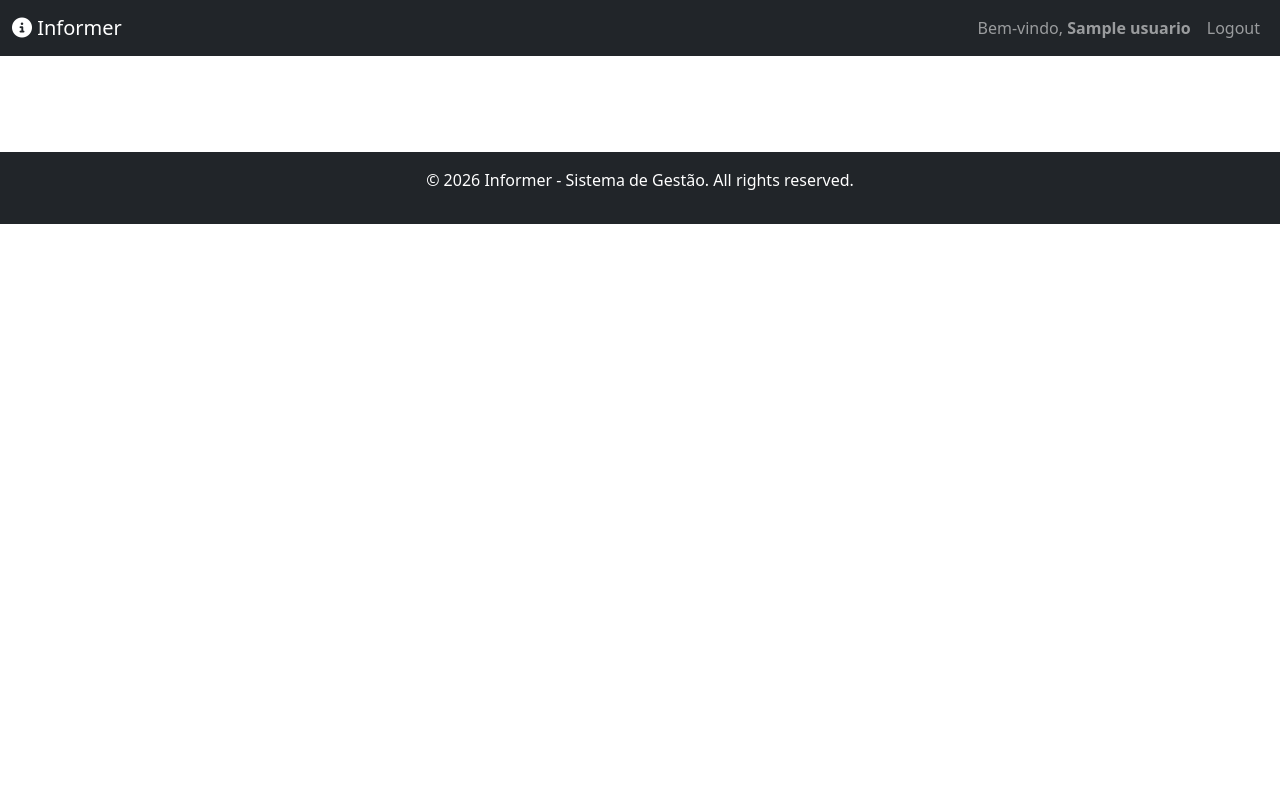
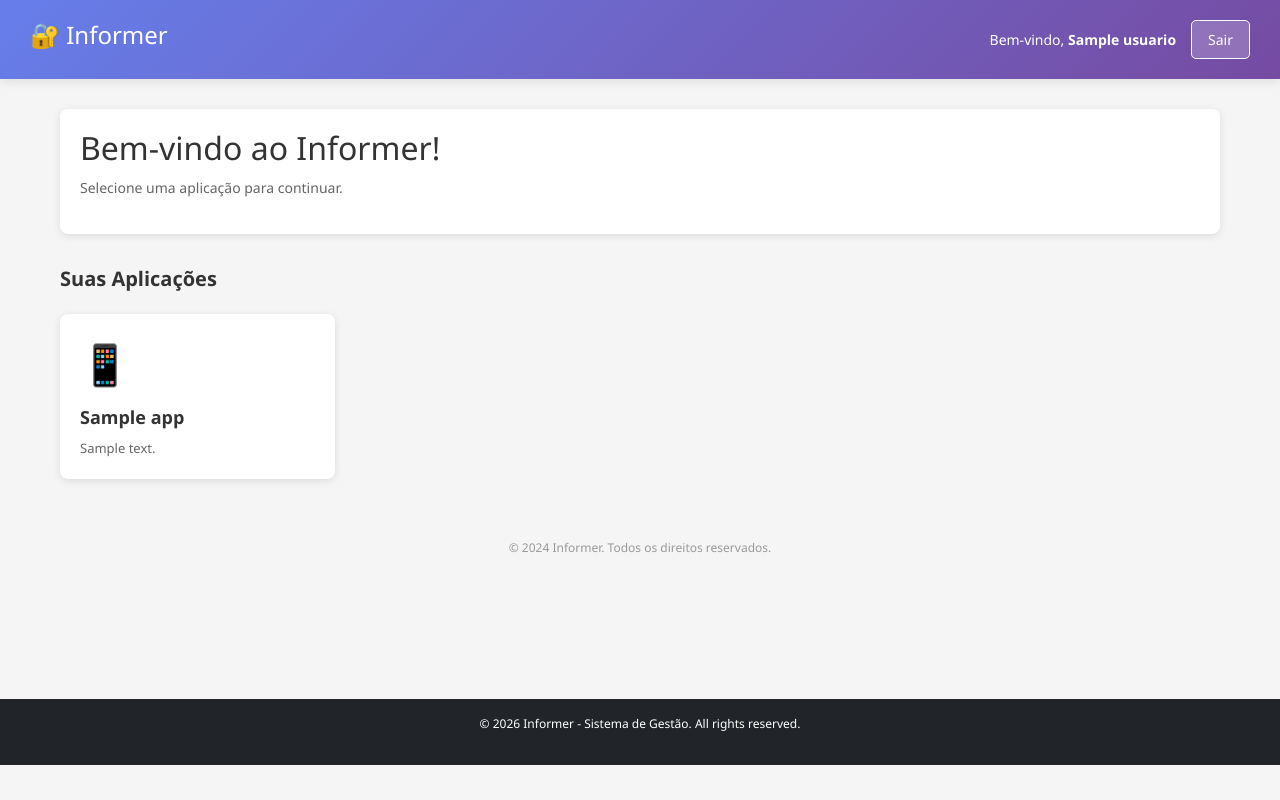
Before and after one commit to rbtosanches/informer-app, a FastAPI app: template templates/base.html in a window 1280 px wide. Run offline with FastAPI, Linux system fonts and the light colour scheme; the template is opened without the code that fills it: most values are stand-ins (such as "Sample title", 1, 10 or a date in 2020); parts of the project's set-up code (start-up, migrations or seed data) failed here and were passed over.

Commit message:
feat: Add login.html and menu.html templates

```diff
--- a/templates/menu.html
+++ b/templates/menu.html
@@ -1,22 +1,189 @@
-<nav class="navbar navbar-expand-lg navbar-dark bg-dark">
-    <div class="container-fluid">
-        <a class="navbar-brand" href="/menu">
-            <i class="fas fa-info-circle"></i> Informer
-        </a>
+<!DOCTYPE html>
+<html lang="pt-BR">
+<head>
+    <meta charset="UTF-8">
+    <meta name="viewport" content="width=device-width, initial-scale=1.0">
+    <title>Menu - Informer</title>
+    <style>
+        * {
+            margin: 0;
+            padding: 0;
+            box-sizing: border-box;
+        }
 
-        <button class="navbar-toggler" type="button" data-bs-toggle="collapse" data-bs-target="#navbarNav">
-            <span class="navbar-toggler-icon"></span>
-        </button>
+        body {
+            font-family: 'Segoe UI', Tahoma, Geneva, Verdana, sans-serif;
+            background: #f5f5f5;
+        }
 
-        <div class="collapse navbar-collapse" id="navbarNav">
-            <ul class="navbar-nav ms-auto">
-                <li class="nav-item">
-                    <span class="nav-link">Bem-vindo, <strong>{{ usuario }}</strong></span>
-                </li>
-                <li class="nav-item">
-                    <a class="nav-link" href="/auth/logout">Logout</a>
-                </li>
-            </ul>
+        header {
+            background: linear-gradient(135deg, #667eea 0%, #764ba2 100%);
+            color: white;
+            padding: 20px 30px;
+            display: flex;
+            justify-content: space-between;
+            align-items: center;
+            box-shadow: 0 2px 10px rgba(0, 0, 0, 0.1);
+        }
+
+        header h1 {
+            font-size: 24px;
+        }
+
+        .user-info {
+            display: flex;
+            align-items: center;
+            gap: 15px;
+        }
+
+        .user-info span {
+            font-size: 14px;
+        }
+
+        .logout-btn {
+            background: rgba(255, 255, 255, 0.2);
+            color: white;
+            border: 1px solid white;
+            padding: 8px 16px;
+            border-radius: 5px;
+            cursor: pointer;
+            font-size: 14px;
+            transition: all 0.3s;
+            text-decoration: none;
+        }
+
+        .logout-btn:hover {
+            background: white;
+            color: #667eea;
+        }
+
+        .container {
+            max-width: 1200px;
+            margin: 30px auto;
+            padding: 0 20px;
+        }
+
+        .welcome {
+            background: white;
+            padding: 20px;
+            border-radius: 8px;
+            margin-bottom: 30px;
+            box-shadow: 0 2px 8px rgba(0, 0, 0, 0.1);
+        }
+
+        .welcome h2 {
+            color: #333;
+            margin-bottom: 10px;
+        }
+
+        .welcome p {
+            color: #666;
+            font-size: 14px;
+        }
+
+        .section-title {
+            font-size: 20px;
+            color: #333;
+            margin-bottom: 20px;
+            font-weight: 600;
+        }
+
+        .applications-grid {
+            display: grid;
+            grid-template-columns: repeat(auto-fill, minmax(250px, 1fr));
+            gap: 20px;
+        }
+
+        .app-card {
+            background: white;
+            padding: 20px;
+            border-radius: 8px;
+            box-shadow: 0 2px 8px rgba(0, 0, 0, 0.1);
+            cursor: pointer;
+            transition: all 0.3s;
+            text-decoration: none;
+            color: inherit;
+        }
+
+        .app-card:hover {
+            transform: translateY(-5px);
+            box-shadow: 0 5px 15px rgba(0, 0, 0, 0.2);
+        }
+
+        .app-icon {
+            font-size: 40px;
+            margin-bottom: 10px;
+        }
+
+        .app-name {
+            font-size: 18px;
+            font-weight: 600;
+            color: #333;
+            margin-bottom: 8px;
+        }
+
+        .app-description {
+            color: #666;
+            font-size: 13px;
+            line-height: 1.5;
+        }
+
+        .empty-state {
+            background: white;
+            padding: 60px 20px;
+            border-radius: 8px;
+            text-align: center;
+            color: #999;
+        }
+
+        .empty-state p {
+            font-size: 16px;
+        }
+
+        footer {
+            text-align: center;
+            padding: 30px;
+            color: #999;
+            font-size: 12px;
+        }
+    </style>
+</head>
+<body>
+    <header>
+        <h1>🔐 Informer</h1>
+        <div class="user-info">
+            <span>Bem-vindo, <strong>{{ usuario }}</strong></span>
+            <a href="/auth/logout" class="logout-btn">Sair</a>
         </div>
+    </header>
+
+    <div class="container">
+        <div class="welcome">
+            <h2>Bem-vindo ao Informer!</h2>
+            <p>Selecione uma aplicação para continuar.</p>
+        </div>
+
+        <div class="section-title">Suas Aplicações</div>
+
+        {% if aplicacoes %}
+        <div class="applications-grid">
+            {% for app in aplicacoes %}
+            <a href="/app/{{ app.id_aplic }}" class="app-card">
+                <div class="app-icon">📱</div>
+                <div class="app-name">{{ app.nom_aplic }}</div>
+                <div class="app-description">{{ app.desc_aplic or 'Sem descrição' }}</div>
+            </a>
+            {% endfor %}
+        </div>
+        {% else %}
+        <div class="empty-state">
+            <p>Você não tem acesso a nenhuma aplicação no momento.</p>
+        </div>
+        {% endif %}
     </div>
-</nav>
+
+    <footer>
+        <p>© 2024 Informer. Todos os direitos reservados.</p>
+    </footer>
+</body>
+</html>
```
Also changed, not shown: templates/login.html (+92 -42 lines).
